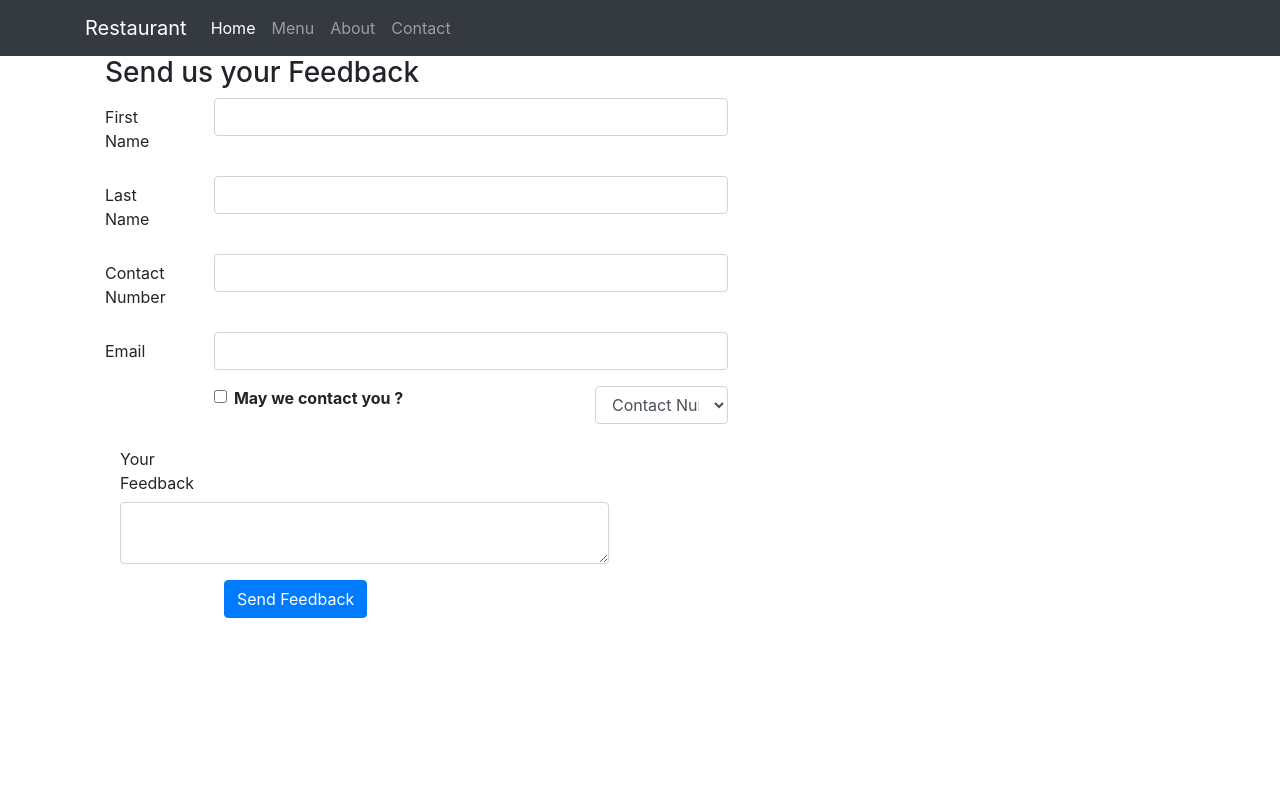
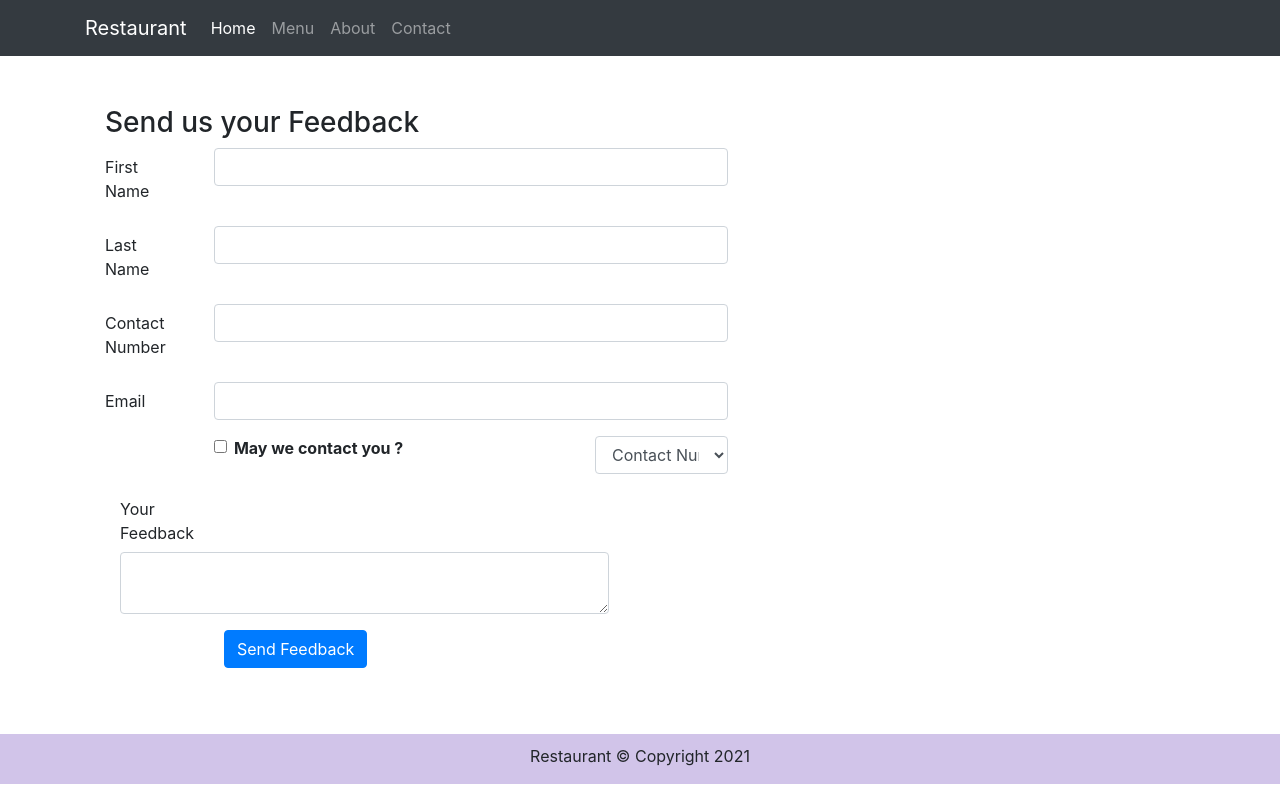
Before and after one commit to imdadulhaque1/Restaurant-Project, a React (Create React App) app: page /contact in a window 1280 px wide. Built offline with nearby package versions, Linux system fonts and the light colour scheme.

Commit message:
Footer Added

```diff
--- a/src/App.css
+++ b/src/App.css
@@ -1,3 +1,17 @@
 .App {
   text-align: center;
 }
+.footer {
+  background: #d1c4e9;
+  margin: 0px auto;
+  padding-top: 10px;
+  position: flex;
+  bottom: 0;
+  width: 100%;
+}
+
+.row-content {
+  margin: 0px auto;
+  padding: 50px 0px 50px 0px;
+  min-height: 400px;
+}
--- a/src/components/footer/Footer.js
+++ b/src/components/footer/Footer.js
@@ -2,7 +2,14 @@
 
 const Footer = () =>{
       return(
-            <div>
+            <div className="footer">
+                  <div className="container">
+                        <div className="row justify-content-center">
+                              <div className="col-auto">
+                                    <p>Restaurant &#169; Copyright 2021</p>
+                              </div>
+                        </div>
+                  </div>
 
             </div>
       );
```
